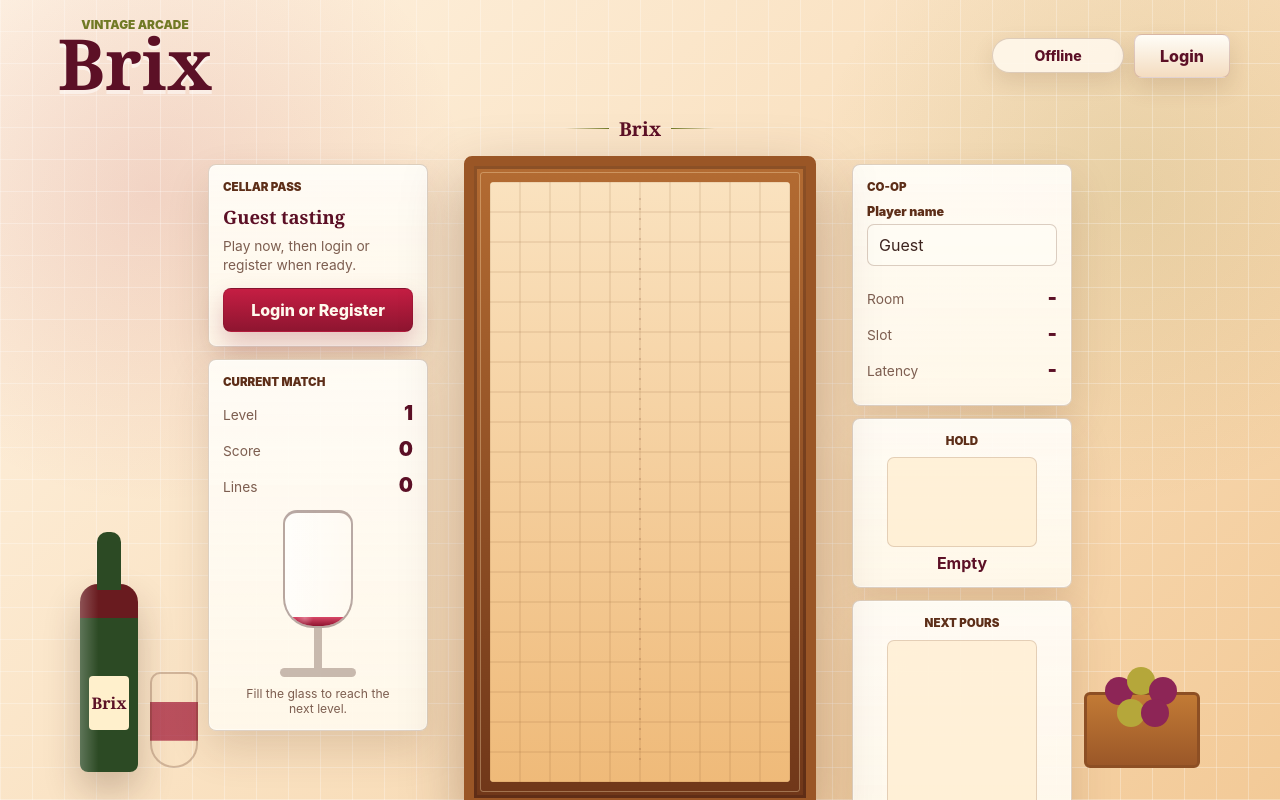
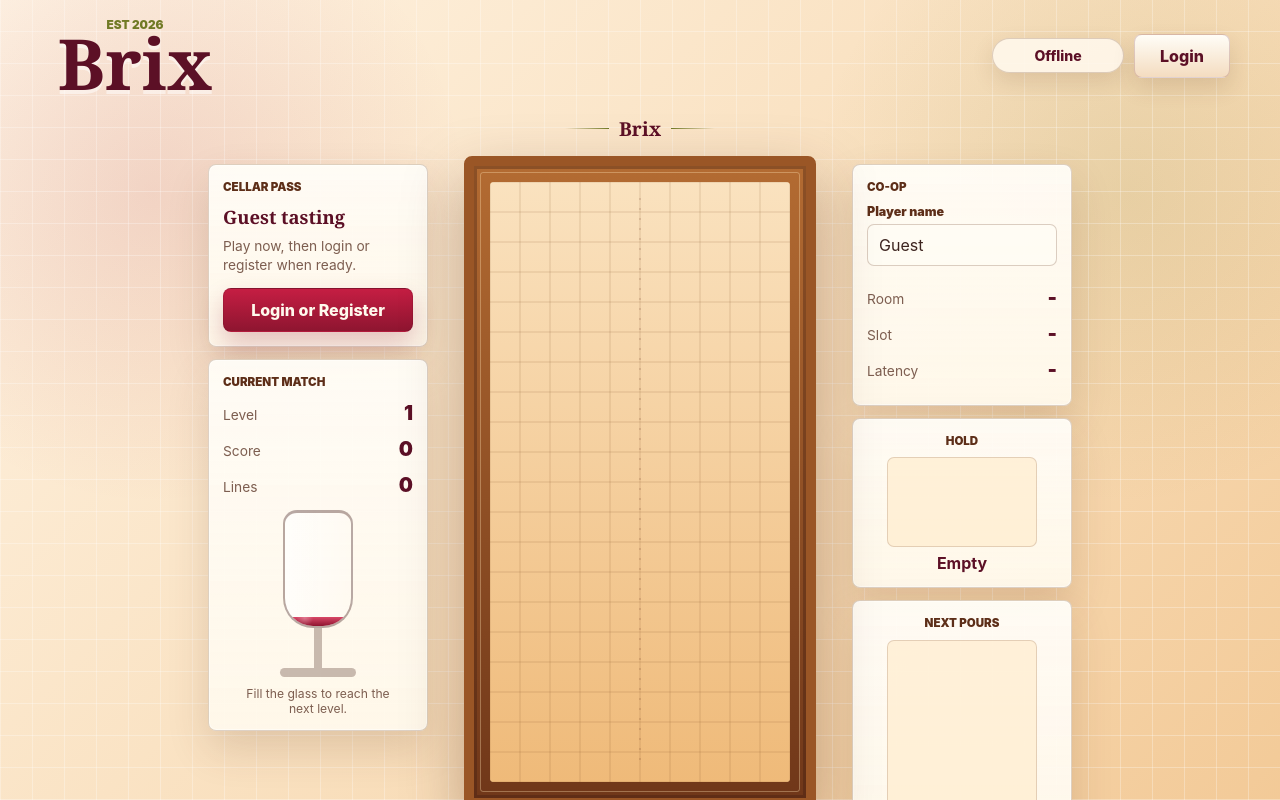
Before and after one commit to Knightflare15/Tetris, a React app: page / in a window 1280 px wide. Shown: the top 800 px of the page. Built offline with nearby package versions, Linux system fonts and the light colour scheme.

Commit message:
made some minimal changes

```diff
--- a/src/client/App.tsx
+++ b/src/client/App.tsx
@@ -26,7 +26,7 @@ export function App(): ReactElement {
 
       <header className="brix-topbar">
         <div className="brand-lockup" aria-label="Brix">
-          <span className="brand-vine">vintage arcade</span>
+          <span className="brand-vine">est 2026</span>
           <h1>Brix</h1>
         </div>
         <div className="topbar-actions">
@@ -344,15 +344,7 @@ function StatRow({ label, value }: { label: string; value: string }): ReactEleme
 function DecorativeScene(): ReactElement {
   return (
     <div className="decorative-scene" aria-hidden="true">
-      <div className="wine-bottle" />
-      <div className="table-glass" />
-      <div className="grape-crate">
-        <span />
-        <span />
-        <span />
-        <span />
-        <span />
-      </div>
+
     </div>
   );
 }
--- a/src/client/gameRenderer.ts
+++ b/src/client/gameRenderer.ts
@@ -150,11 +150,11 @@ function drawBoardCell(
   context.lineWidth = 1.4;
   context.stroke();
 
-  context.fillStyle = "rgba(255, 248, 225, 0.78)";
-  context.font = "bold 12px Georgia, serif";
-  context.textAlign = "center";
-  context.textBaseline = "middle";
-  context.fillText(family.shortName.slice(0, 1), left + size / 2, top + size / 2 + 1);
+  // context.fillStyle = "rgba(255, 248, 225, 0.78)";
+  // context.font = "bold 12px Georgia, serif";
+  // context.textAlign = "center";
+  // context.textBaseline = "middle";
+  // context.fillText(family.shortName.slice(0, 1), left + size / 2, top + size / 2 + 1);
   context.restore();
 }
 
--- a/src/index.css
+++ b/src/index.css
@@ -529,82 +529,6 @@ canvas {
   pointer-events: none;
 }
 
-.wine-bottle {
-  position: absolute;
-  left: max(18px, calc(50% - 560px));
-  bottom: 28px;
-  width: 58px;
-  height: 188px;
-  border-radius: 18px 18px 8px 8px;
-  background:
-    linear-gradient(90deg, rgba(255, 255, 255, 0.24), transparent 32%),
-    linear-gradient(180deg, #691b1f 0 18%, #2c4a24 18% 100%);
-  box-shadow: 0 18px 36px rgba(63, 29, 16, 0.24);
-}
-
-.wine-bottle::before {
-  position: absolute;
-  left: 17px;
-  top: -52px;
-  width: 24px;
-  height: 58px;
-  border-radius: 10px 10px 0 0;
-  background: #2c4a24;
-  content: "";
-}
-
-.wine-bottle::after {
-  position: absolute;
-  left: 9px;
-  right: 9px;
-  bottom: 42px;
-  height: 54px;
-  border-radius: 4px;
-  background: #fff0cc;
-  content: "Brix";
-  display: grid;
-  place-items: center;
-  color: var(--wine-deep);
-  font-family: Georgia, "Times New Roman", serif;
-  font-weight: 900;
-}
-
-.table-glass {
-  position: absolute;
-  left: max(90px, calc(50% - 490px));
-  bottom: 32px;
-  width: 48px;
-  height: 96px;
-  border: 2px solid rgba(92, 46, 30, 0.26);
-  border-radius: 11px 11px 26px 26px;
-  background: linear-gradient(180deg, transparent 30%, rgba(159, 22, 52, 0.72) 31% 72%, transparent 73%);
-}
-
-.grape-crate {
-  position: absolute;
-  right: max(16px, calc(50% - 560px));
-  bottom: 32px;
-  width: 116px;
-  height: 76px;
-  border: 3px solid #8d4f24;
-  border-radius: 6px;
-  background: linear-gradient(180deg, #c27a35, #9b5728);
-}
-
-.grape-crate span {
-  position: absolute;
-  width: 28px;
-  height: 28px;
-  border-radius: 50%;
-  background: #8d2556;
-}
-
-.grape-crate span:nth-child(1) { left: 18px; top: -18px; }
-.grape-crate span:nth-child(2) { left: 40px; top: -28px; background: #b5a73a; }
-.grape-crate span:nth-child(3) { left: 62px; top: -18px; }
-.grape-crate span:nth-child(4) { left: 30px; top: 4px; background: #b5a73a; }
-.grape-crate span:nth-child(5) { left: 54px; top: 4px; }
-
 @media (max-width: 960px) {
   .brix-app {
     width: min(100% - 18px, 720px);
@@ -818,7 +742,7 @@ canvas {
   }
 
   .glass-base {
-    width: 48px;
+    width: 22px;
   }
 
   .wine-progress span {
--- a/src/shared/types.ts
+++ b/src/shared/types.ts
@@ -2,7 +2,7 @@ export const ROWS = 20;
 export const COLS = 10;
 export const TICK_RATE = 20;
 export const TICK_MS = 1000 / TICK_RATE;
-export const QUEUE_PREVIEW = 5;
+export const QUEUE_PREVIEW = 3;
 export const LINES_PER_LEVEL = 3;
 export const BIAS_ROTATION_LEVELS = 6;
 
```
